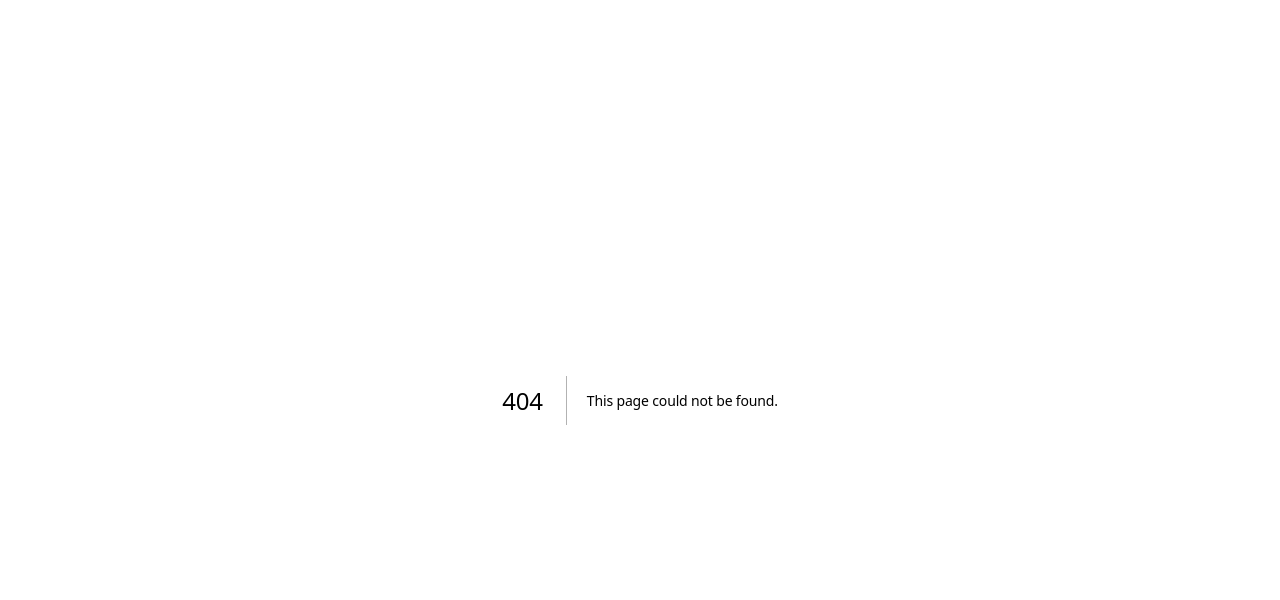
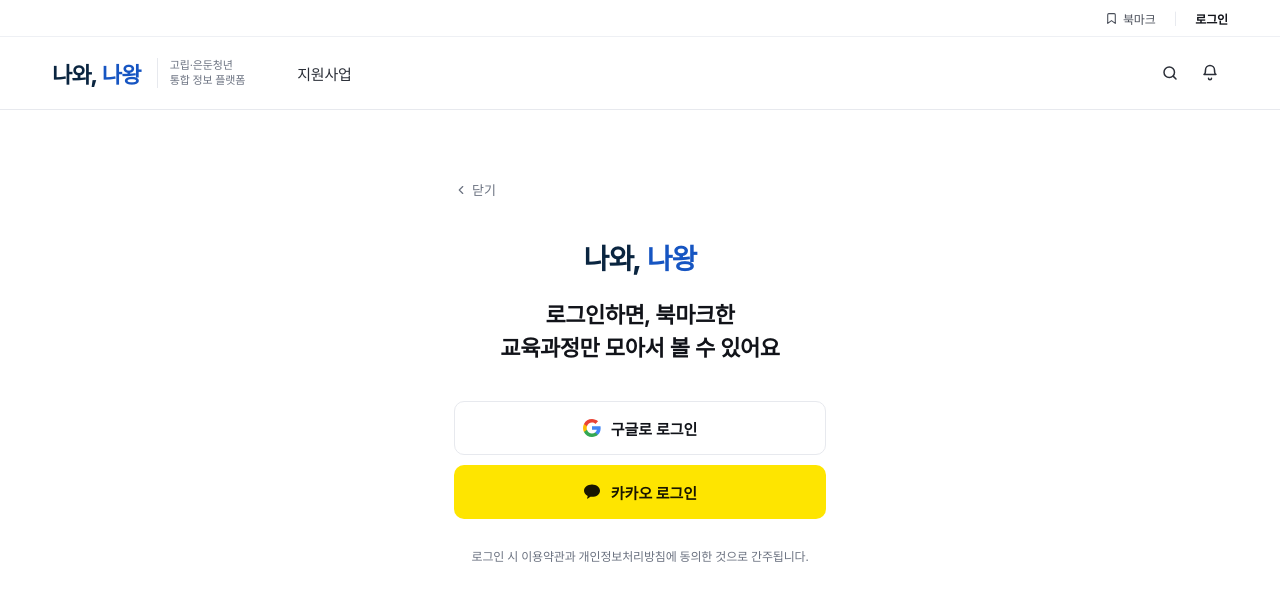
Before and after one commit to 2019147560/Nawanawang_saturday, a Next.js app: page /login in a window 1280 px wide. Before the commit this address had no page. Shown: the top 600 px of the page. Built offline with nearby package versions, Linux system fonts and the light colour scheme; a web font is replaced by a local one.

Commit message:
Add login route

```diff
--- /dev/null
+++ b/app/login/page.jsx
@@ -0,0 +1,15 @@
+'use client';
+
+import { useRouter } from 'next/navigation';
+import { LoginPage } from '../page';
+
+export default function LoginRoutePage() {
+  const router = useRouter();
+
+  return (
+    <LoginPage
+      onBack={() => router.push('/')}
+      onSignup={() => router.push('/signup-info')}
+    />
+  );
+}
--- a/app/page.jsx
+++ b/app/page.jsx
@@ -83,7 +83,7 @@
           북마크
         </a>
         <span style={{ color: 'var(--line)' }}>|</span>
-        <a href="#" onClick={(e) => { e.preventDefault(); onLogin && onLogin(); }} style={{ color: 'var(--ink-900)', fontWeight: 600 }}>로그인</a>
+        <a href="/login" onClick={(e) => { if (onLogin) { e.preventDefault(); onLogin(); } }} style={{ color: 'var(--ink-900)', fontWeight: 600 }}>로그인</a>
       </div>
     </div>
   );
@@ -92,7 +92,7 @@
 /* ============================================================
    LOGIN PAGE
 ============================================================ */
-function LoginPage({ onBack, onSignup }) {
+export function LoginPage({ onBack, onSignup }) {
   return (
     <div data-screen-label="03 로그인" style={{ minHeight: '100vh', background: '#fff' }}>
       <UtilityBar onLogin={() => {}} />
```
Also changed, not shown: 1 other file (tests, documents, lock files or other folders).
